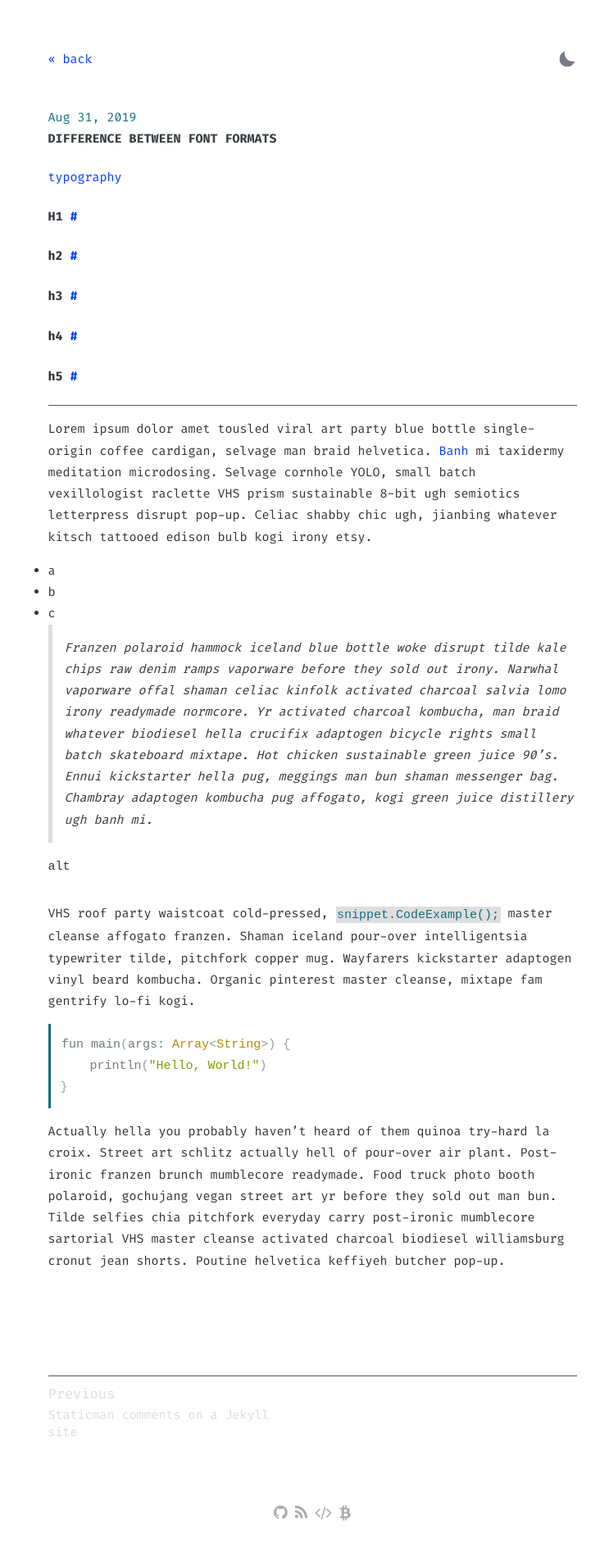
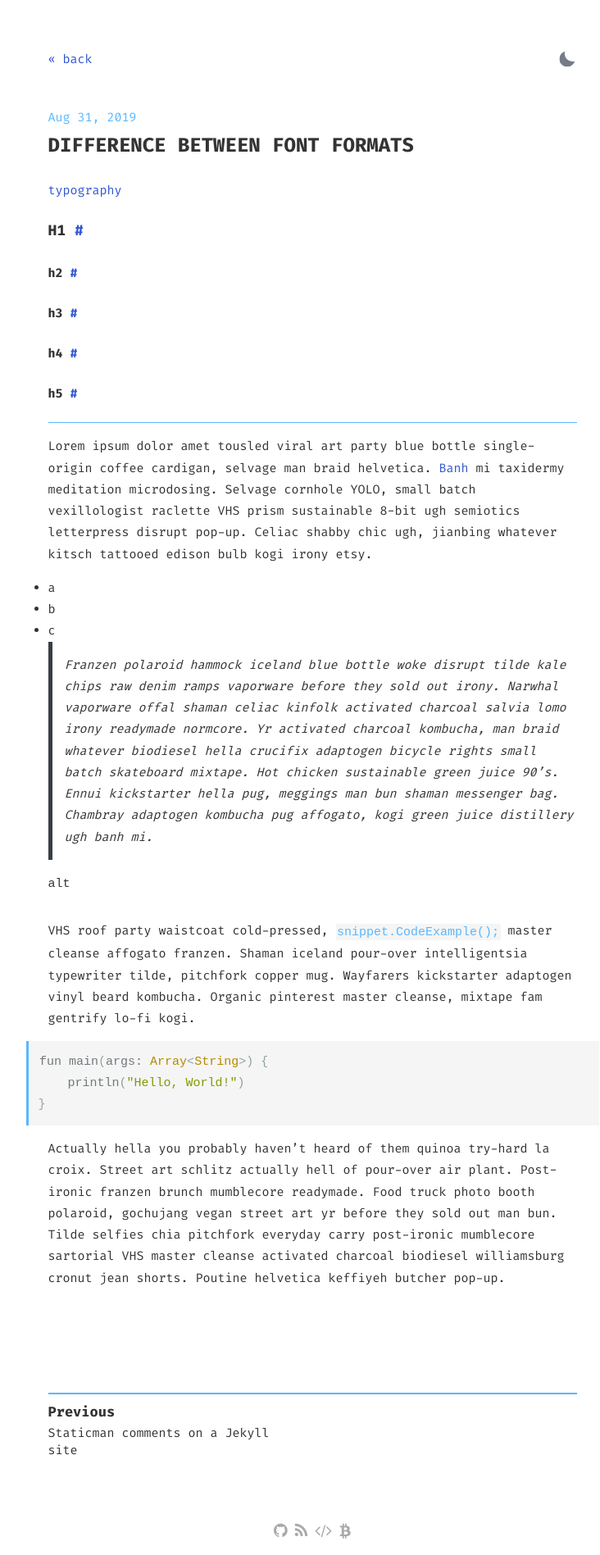
Before and after one commit to DavideBri/Gesko, a Jekyll site: the page built from _posts/2019-08-31-difference-between-font-formats.md, in a window 1280 px wide. Shown: the whole page at 82% size, without its empty margins (259-991 px from the left). Built offline with Jekyll 4.4.1, drawn with Linux system fonts in a browser that asks for light colours; before the commit the page ends 1875 px from its top, so only the background shows below that.

Commit message:
New colors !

```diff
--- a/_sass/_main.scss
+++ b/_sass/_main.scss
@@ -35,14 +35,12 @@ html {
 html,
 html[data-theme="light"] {
 	--very-light-text-color: rgb(222, 222, 222);
-	--light-text-color: #126e82;
+	--light-text-color: rgb(89, 183, 255);
 	--medium-text-color: #555;
 	--main-text-color: #333;
 	--dark-text-color: #393e46;
-	--link-color: rgb(0, 63, 255);
-
-	--selection-color: #fffba0;
-	--selection-text: #333;
+	--link-color: rgb(50, 87, 209);
+	--code-bg-color: rgb(245, 245, 245);
 
 	background-color: rgb(255, 255, 255);
 
@@ -97,15 +95,13 @@ html[data-theme="light"] {
 }
 
 html[data-theme="dark"] {
-	--very-light-text-color: #333;
+	--very-light-text-color: #EEE;
 	--light-text-color: #c4bbf0;
 	--medium-text-color: #52057b;
 	--main-text-color: #EAEAEA;
-	--dark-text-color: #eee;
-	--link-color: rgb(255, 41, 87);
-	--selection-color: #fffba0;
-	--selection-text: #333;
-
+	--dark-text-color: rgb(36, 38, 42);
+	--link-color: rgb(255, 89, 125);
+	--code-bg-color: rgb(36, 38, 42);
 	background-color: rgb(19, 20, 24);
 
 	#theme-toggle div {
@@ -174,16 +170,19 @@ a {
 
 .meta {
 	margin: 1.4rem 0;
+
 }
 
 code,
 pre {
-
+	background: var(--code-bg-color);
+	margin: 0 -27px;
+	border-width: 1px;
 }
 
 code {
+	margin: unset;
 	padding: 0.1rem;
-	background-color: var(--very-light-text-color);
 	color: var(--light-text-color);
 }
 
@@ -193,6 +192,7 @@ pre code {
 }
 
 pre {
+	border-width: 3px;
 	padding: 0.8rem;
 	white-space: pre-wrap;
 	border-style: none none none solid;
@@ -204,7 +204,7 @@ img {
 }
 
 hr {
-	background: var(--medium-text-color);
+	background: var(--light-text-color);
 	height: 1px;
 	border: 0;
 }
@@ -240,16 +240,18 @@ section {
 
 blockquote {
 	font-style: italic;
-	border-left: 5px solid var(--very-light-text-color);
+	border-left: 5px solid var(--dark-text-color);
 	padding-left: 1rem;
 }
 
 h1 {
-	color: var(--dark-text-color);
+	color: var(--main-text-color);
 	text-transform: uppercase;
+	font-size: larger;
+	font-weight: bold;
+	margin-bottom: 1.5rem;
 }
 
-h1,
 h2,
 h3,
 h4,
@@ -318,6 +320,7 @@ time {
 }
 
 .post > h1.title {
+	font-size: x-large;
 	margin-top: 0;
 	margin-bottom: 0;
 }
@@ -326,6 +329,7 @@ time {
 	margin-bottom: 0;
 	margin-top: 3rem;
 }
+
 
 main {
 	display: flex;
@@ -403,8 +407,8 @@ figcaption {
 }
 
 ::selection {
-background-color: var(--selection-color);
-color: var(--selection-text);
+background-color: #fffba0;
+color: #333;
 }
 
 
@@ -414,7 +418,7 @@ color: var(--selection-text);
 
   label[for="search-input"] {
     position: relative;
-    top: -8px;
+    top: -10px;
     left: 11px;
   }
 
@@ -454,7 +458,7 @@ color: var(--selection-text);
   display: flex;
   position: relative;
   margin-top: 0;
-  border-top: 1px solid var(--medium-text-color);
+  border-top: 2px solid var(--light-text-color);
   line-height: 1.4;
 
   .post-nav-item {
@@ -462,7 +466,7 @@ color: var(--selection-text);
     padding-bottom: 10px;
 
     .post-title {
-      color: #ddd;
+      color: var(--main-text-color);
     }
 
     &:hover,
@@ -475,8 +479,9 @@ color: var(--selection-text);
 
     .nav-arrow {
       font-size: 17px;
-      color: #ddd;
+      color: var(--main-text-color);
       margin-bottom: 3px;
+	  font-weight: bold;
     }
 
     width: 50%;
```
